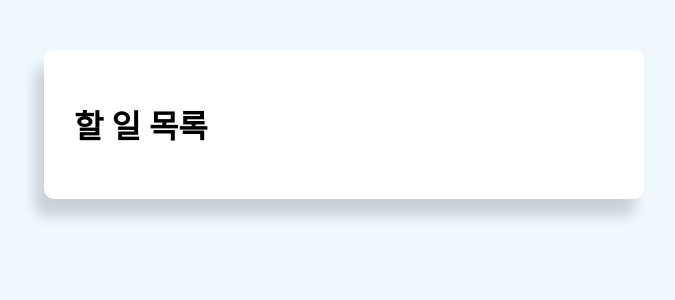
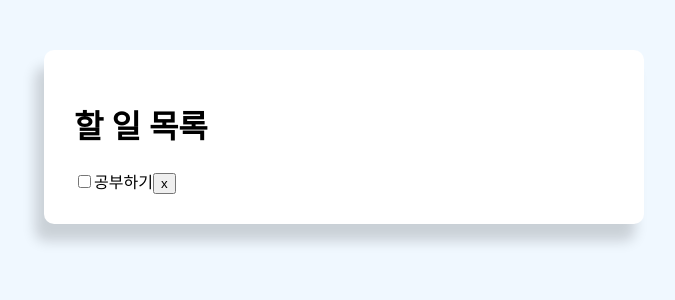
Before and after one commit to solmoonkang/react-basics, a React (Create React App) app: page / in a window 1280 px wide. Shown: the top 300 px of the page, without its empty margins (296-971 px from the left). Built offline with nearby package versions, Linux system fonts and the light colour scheme.

Commit message:
feat: Implement JSX in App.js

```diff
--- a/src/App.js
+++ b/src/App.js
@@ -25,6 +25,12 @@ export default class App extends Component {
           <div className="title">
             <h1>할 일 목록</h1>
           </div>
+
+          <div>
+            <input type="checkbox" defaultChecked={false} />
+            공부하기
+            <button >x</button>
+          </div>
         </div>
       </div>
     );
```
